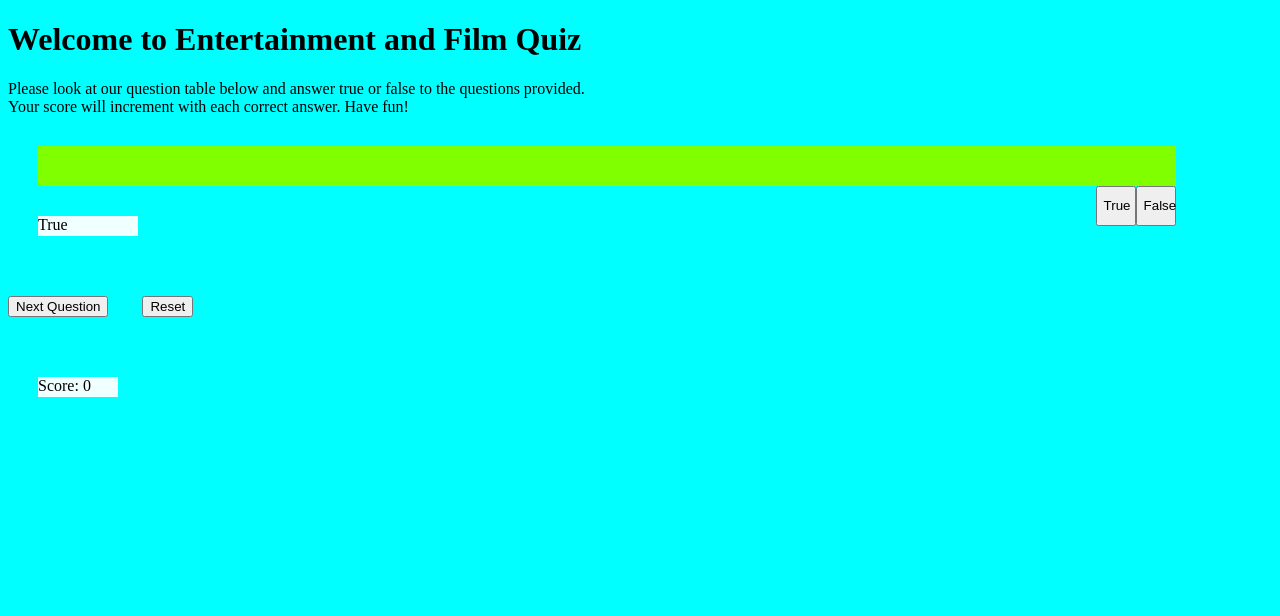
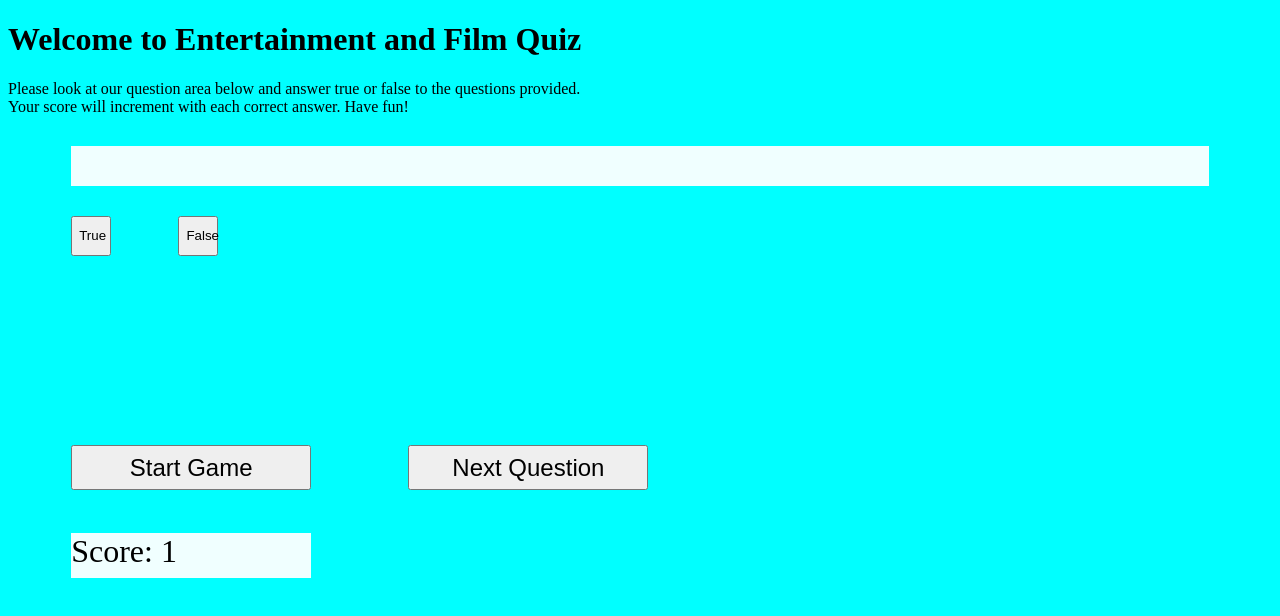
Before and after one commit to tWilltp/JS-practice, a plain HTML site: page index.html in a window 1280 px wide. Both pictures are taken after a click on the button "True". Drawn offline with Linux system fonts and the light colour scheme; a web font is replaced by a local one.

Commit message:
push practice file to git hub (nearly completed)

```diff
--- a/assets/css/style.css
+++ b/assets/css/style.css
@@ -5,40 +5,48 @@ body {
     background-color: aqua;
 }
 
-#question-area {
+
+
+#question-el {
     width: 90%;
     height: 40px;
-    background-color: chartreuse;
     margin: 30px;
+    margin-left: 5%;
+    background-color: azure;
 }
 
-.question-text {
-    width: 90%;
+#checktrue-btn, #checkfalse-btn {
     height: 40px;
+    width: 40px;
+    margin-left: 5%;
 }
 
-#checktrue, #checkfalse {
-    float: right;
-    height: 40px;
-    width: 40px;
+#startgame-btn {
+    height: 45px;
+    width: 240px;
+    margin: 30px;
+    margin-top: 15%;
+    margin-left: 5%;
+    font-size: x-large;
 }
 
-#response {
-    background-color: azure;
-    height: 20px;
-    width: 100px;
+#nextQ-btn {
+    height: 45px;
+    width: 240px;
     margin: 30px;
+    margin-top: 15%;
+    margin-left: 5%;
+    font-size: x-large;
 }
 
-#reset {
-    margin: 30px;
-}
-
-#score-box {
-    height: 20px;
-    width: 80px;
+#scorebox-el {
+    height: 45px;
+    width: 240px;
     background-color: azure;
     margin: 30px;
+    margin-top: 1%;
+    margin-left: 5%;
+    font-size: xx-large;
 }
 
 #error {
--- a/assets/js/script.js
+++ b/assets/js/script.js
@@ -1,6 +1,6 @@
-// creates array of questions and answers
+// array of questions
 
-var questions = [{
+let questions = [{
         question: "The film 'Nightmare Before Christmas' was created using physical objects",
         response: "True",
         answer: true
@@ -40,66 +40,90 @@ var questions = [{
         question: "James Cameron's 2012 film 'Avatar' was based on real events",
         response: "False",
         answer: false
-}];
-
-document.addEventListener("DOMContentLoaded", () => {
-
-});
+    }]
 
 // quiz variables
 
-let score = 0;
-let answer = Boolean;
-let displayQuestion = document.getElementsByClassName('question-text');
+let displayQuestion = document.getElementById('question-el')
+let questionBtn = document.getElementById('nextQ-btn')
+let startBtn = document.getElementById('startgame-btn')
+let checkTrueBtn = document.getElementById('checktrue-btn')
+let checkFalseBtn = document.getElementById('checkfalse-btn')
+let scoreEl = document.getElementById('scorebox-el')
+let currentQuestion = questions[0]
+currentScore = 0
 
-// resets and starts quiz
+// event listeners
 
-document.getElementById('reset').addEventListener('click', reset);
+startBtn.addEventListener('click', function() {
+    startGame()
+})
+questionBtn.addEventListener('click', function() {
+    nextQuestion()
+})
+checkTrueBtn.addEventListener('click', function() {
+    checkTrue()
+})
+checkFalseBtn.addEventListener('click', function() {
+    checkFalse()
+})
 
-function reset() {
+// displays first question
 
-    (questions[0])
-
+function startGame() {
+    displayQuestion.textContent = questions[0].question
 }
 
-// displays next question in the question area
-
-document.getElementById('next-question').addEventListener('click', nextQuestion);
+// displays next question in the array
 
 function nextQuestion() {
-
-    return questions++;
-
-}
-
-// checks if question answer was true
-
-document.getElementById('checktrue').addEventListener('click', checkTrue)
-
-function checkTrue() {
-
-    if (answer == true) {
-        return "True" + score++;
+    if (currentQuestion < questions.length) {
+       displayQuestion.textContent = currentQuestion
     } else {
-        return "False";
-    }
-
-}
-
-// checks if question answer was false
-
-document.getElementById('checkfalse').addEventListener('click', checkFalse)
-
-function checkFalse() {
-
-    if (answer !== true) {
-        return "False" + score++;
-    } else {
-        return "True";
+        alert("problem")
     }
 }
 
-reset();
-nextQuestion();
-checkTrue();
-checkFalse();
+// checks if answer is true
+
+function checkTrue() {
+    if (questions[0].answer === true) {
+        currentScore++
+        scoreEl.textContent = "Score: " + currentScore
+        alert("correct")
+       } else {
+        alert("incorrect")
+        nextQuestion()
+       }
+}
+
+// checks if answer is false
+
+function checkFalse() {
+    if (questions[0].answer === false) {
+        currentScore++
+        scoreEl.textContent = "Score: " + currentScore
+        alert("correct")
+       } else {
+        alert("incorrect")
+        nextQuestion()
+       }
+}
+
+/*
+ // keeps track of score
+
+ function trackScore() {
+    if (checkTrue() === true) {
+        currentScore += 1
+    } else if (checkFalse() === false) {
+        currentScore += 1
+    }
+ }
+
+ for (let i = 0; i < questions.length; i++) {
+        displayQuestion.textContent = questions[i].question
+    }
+
+ let score = 0
+*/
--- a/index.html
+++ b/index.html
@@ -5,25 +5,24 @@
      <meta name="viewport" content="width=device-width, initial-scale=1.0">
      <link rel="stylesheet" href="assets/css/style.css">
      <link rel="404" href="404.html">
-     <script src="assets/js/script.js"></script>
      <title>Quiz</title>
 </head>
 <body>
    <header>
     <h1>Welcome to Entertainment and Film Quiz</h1>
-    <p>Please look at our question table below and answer true or false to the questions provided.<br>
+    <p>Please look at our question area below and answer true or false to the questions provided.<br>
        Your score will increment with each correct answer. Have fun!</p>
    </header>
    <div id="question-area" class="item">
-      <div class="question-text"></div>
-      <button id="checkfalse">False</button>
-      <button id="checktrue">True</button>
+      <p id="question-el"></p>
+      <button id="checktrue-btn">True</button>
+      <button id="checkfalse-btn">False</button>
    </div>
-   <div id="response">True</div>
-   <div>
-      <button id="next-question">Next Question</button>
-      <button id="reset">Reset</button>
+   <div id="play-area">
+      <button id="startgame-btn">Start Game</button>
+      <button id="nextQ-btn">Next Question</button>
+      <div id="scorebox-el">Score: 0</div>
    </div>
-   <div id="score-box">Score: 0</div>
+   <script src="assets/js/script.js"></script>
 </body>
 </html>
```
Also changed, not shown: 2 other files. Lines whose indentation alone changed are shown as unchanged.
